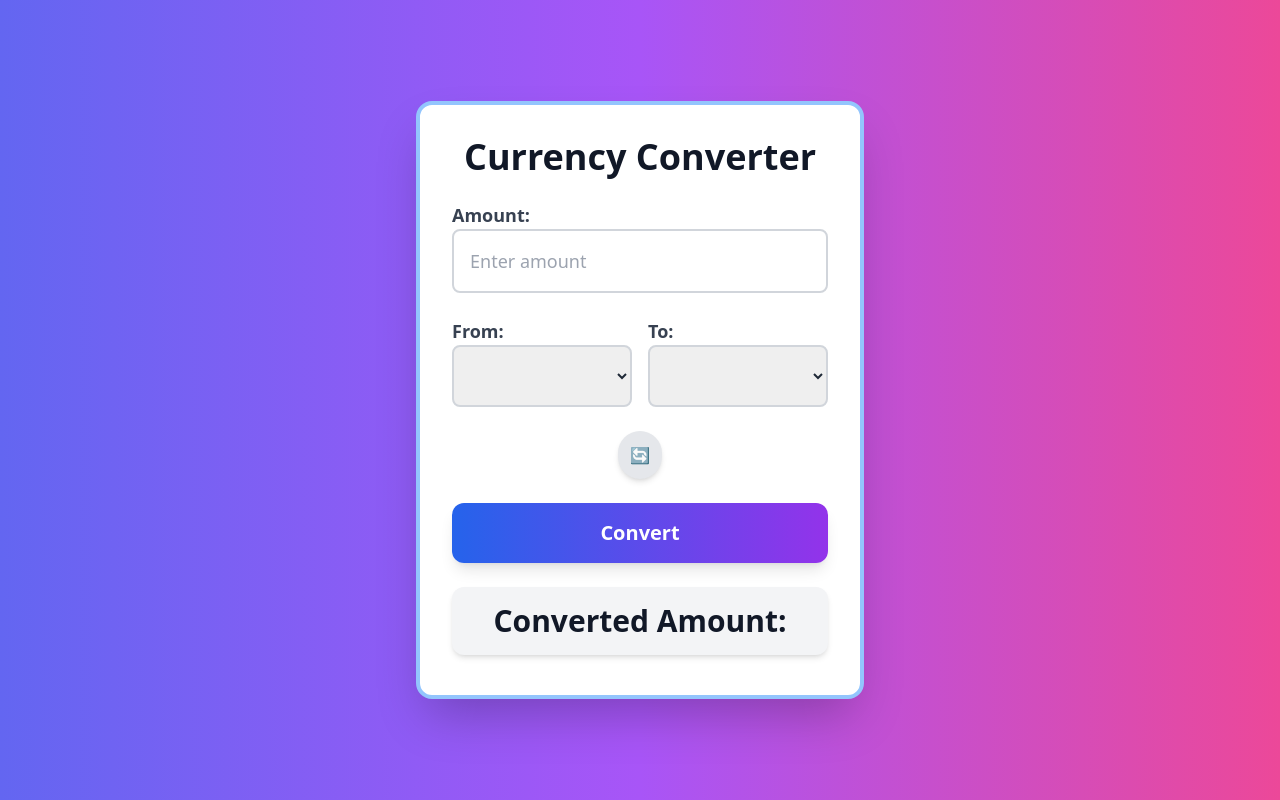
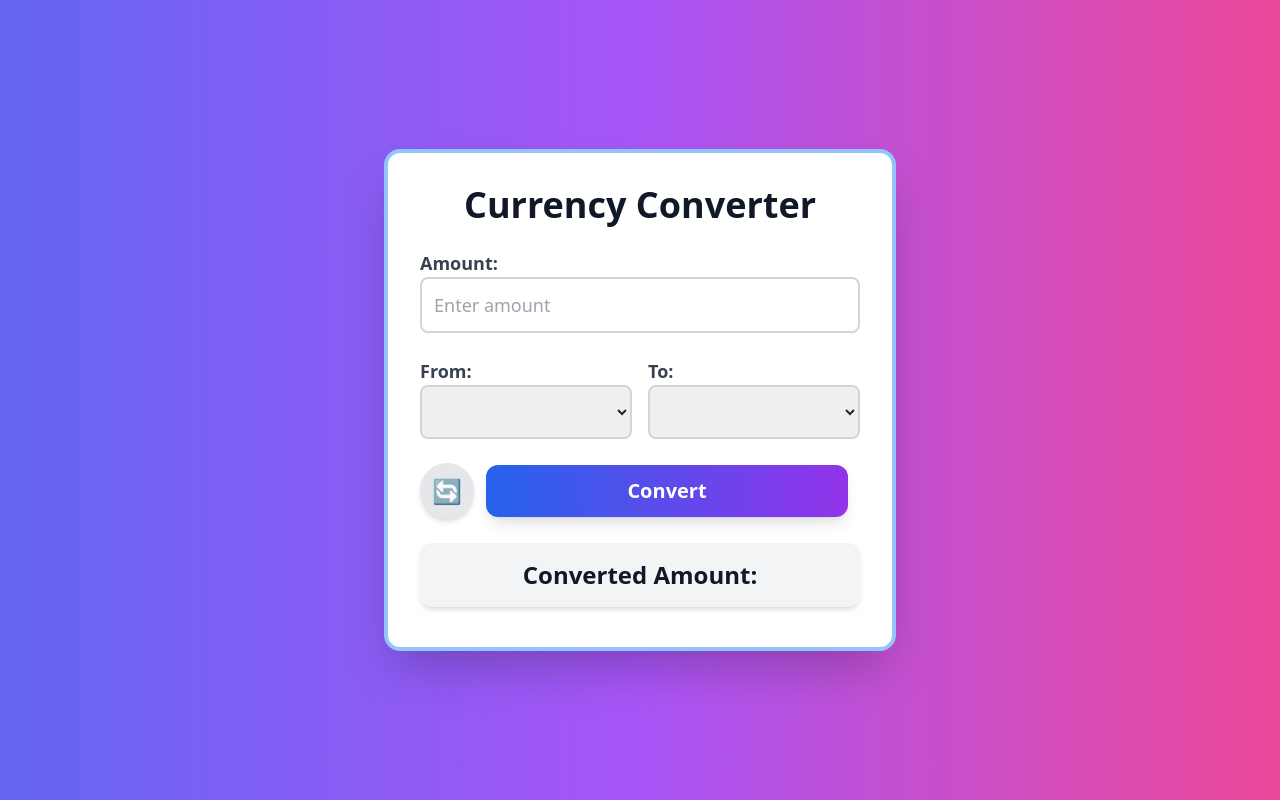
Before and after one commit to the-wilful-youth/Currency-Convertor, a Flask app: page / in a window 1280 px wide. Run offline with Flask 3, Linux system fonts and the light colour scheme; lists and menus that the app fills with data are empty; some libraries are stand-ins or nearby versions.

Commit message:
improvements

```diff
--- a/app.py
+++ b/app.py
@@ -1,4 +1,5 @@
 import os
+import time
 from flask import Flask, request, jsonify, render_template
 import requests
 from dotenv import load_dotenv
@@ -12,11 +13,14 @@ app = Flask(__name__)
 API_KEY = os.getenv("API_KEY")
 BASE_URL = "https://v6.exchangerate-api.com/v6/"
 
-# Store currency names globally to reduce API calls
+# Global storage for currency data
 CURRENCIES = {}
+EXCHANGE_RATES_CACHE = {}
+CACHE_TIMESTAMP = 0
+CACHE_EXPIRY = 600  # Cache expiration time in seconds (10 minutes)
 
 def load_currencies():
-    """Fetch available currencies and store them in a global dictionary."""
+    """Fetch available currencies and store them globally."""
     global CURRENCIES
     url = f"{BASE_URL}{API_KEY}/codes"
     response = requests.get(url)
@@ -37,14 +41,16 @@ def home():
 
 @app.route("/currencies", methods=["GET"])
 def get_currencies():
-    """Return available currencies with country names."""
+    """Return available currencies."""
     if not CURRENCIES:
         return jsonify({"error": "Failed to load currencies"}), 500
     return jsonify({"currencies": CURRENCIES})
 
 @app.route("/convert", methods=["GET"])
 def convert_currency():
-    """Convert currency based on user input."""
+    """Convert currency using cached exchange rates."""
+    global EXCHANGE_RATES_CACHE, CACHE_TIMESTAMP
+
     from_currency = request.args.get("from")
     to_currency = request.args.get("to")
     amount = request.args.get("amount", type=float, default=1)
@@ -53,24 +59,32 @@ def convert_currency():
     if not from_currency or not to_currency or from_currency not in CURRENCIES or to_currency not in CURRENCIES:
         return jsonify({"error": "Invalid or unsupported currency"}), 400
 
-    # Fetch latest exchange rates
-    url = f"{BASE_URL}{API_KEY}/latest/{from_currency}"
-    response = requests.get(url)
-    data = response.json()
+    current_time = time.time()
 
-    if response.status_code != 200 or "conversion_rates" not in data:
-        return jsonify({"error": "Failed to fetch exchange rates"}), 500
+    # Check if cached data is still valid
+    if from_currency in EXCHANGE_RATES_CACHE and (current_time - CACHE_TIMESTAMP) < CACHE_EXPIRY:
+        exchange_rate = EXCHANGE_RATES_CACHE[from_currency].get(to_currency)
+    else:
+        # Fetch latest exchange rates and update cache
+        url = f"{BASE_URL}{API_KEY}/latest/{from_currency}"
+        response = requests.get(url)
+        data = response.json()
 
-    # Convert currency
-    rate = data["conversion_rates"].get(to_currency)
-    if not rate:
+        if response.status_code != 200 or "conversion_rates" not in data:
+            return jsonify({"error": "Failed to fetch exchange rates"}), 500
+
+        EXCHANGE_RATES_CACHE[from_currency] = data["conversion_rates"]
+        CACHE_TIMESTAMP = current_time
+        exchange_rate = data["conversion_rates"].get(to_currency)
+
+    if not exchange_rate:
         return jsonify({"error": "Conversion rate not found"}), 400
 
-    converted_amount = round(amount * rate, 2)
+    converted_amount = round(amount * exchange_rate, 2)
 
     return jsonify({
         "converted_amount": converted_amount,
-        "exchange_rate": rate,
+        "exchange_rate": exchange_rate,
         "from_currency": from_currency,
         "to_currency": to_currency
     })
--- a/templates/index.html
+++ b/templates/index.html
@@ -10,7 +10,7 @@
     class="bg-gradient-to-r from-indigo-500 via-purple-500 to-pink-500 flex items-center justify-center min-h-screen px-4"
   >
     <div
-      class="bg-white p-6 md:p-8 rounded-2xl shadow-2xl w-full max-w-md text-center border-4 border-blue-300"
+      class="bg-white p-6 md:p-8 rounded-2xl shadow-2xl w-full max-w-lg text-center border-4 border-blue-300"
     >
       <h2 class="text-3xl md:text-4xl font-extrabold text-gray-900 mb-6">
         Currency Converter
@@ -18,87 +18,100 @@
 
       <!-- Amount Input -->
       <div class="mb-6">
-        <label class="block text-gray-700 font-semibold text-lg text-left"
+        <label
+          for="amount"
+          class="block text-gray-700 font-semibold text-lg text-left"
           >Amount:</label
         >
         <input
           type="number"
           id="amount"
-          class="w-full p-3 md:p-4 border-2 border-gray-300 rounded-lg focus:ring-4 focus:ring-blue-500 text-lg text-gray-800"
+          aria-label="Enter amount to convert"
+          class="w-full p-3 border-2 border-gray-300 rounded-lg focus:ring-2 focus:ring-blue-500 text-lg text-gray-800"
           placeholder="Enter amount"
         />
       </div>
 
       <!-- Currency Selection -->
-      <div class="grid grid-cols-1 md:grid-cols-2 gap-4 mb-6">
+      <div class="grid grid-cols-1 sm:grid-cols-2 gap-4 mb-6">
         <div>
-          <label class="block text-gray-700 font-semibold text-lg text-left"
+          <label
+            for="from_currency"
+            class="block text-gray-700 font-semibold text-lg text-left"
             >From:</label
           >
           <select
             id="from_currency"
-            class="w-full p-3 md:p-4 border-2 border-gray-300 rounded-lg focus:ring-4 focus:ring-blue-500 text-lg text-gray-800"
+            aria-label="Select currency to convert from"
+            class="w-full p-3 border-2 border-gray-300 rounded-lg focus:ring-2 focus:ring-blue-500 text-lg text-gray-800"
           ></select>
         </div>
         <div>
-          <label class="block text-gray-700 font-semibold text-lg text-left"
+          <label
+            for="to_currency"
+            class="block text-gray-700 font-semibold text-lg text-left"
             >To:</label
           >
           <select
             id="to_currency"
-            class="w-full p-3 md:p-4 border-2 border-gray-300 rounded-lg focus:ring-4 focus:ring-blue-500 text-lg text-gray-800"
+            aria-label="Select currency to convert to"
+            class="w-full p-3 border-2 border-gray-300 rounded-lg focus:ring-2 focus:ring-blue-500 text-lg text-gray-800"
           ></select>
         </div>
       </div>
 
-      <!-- Swap Button -->
-      <div class="text-center mb-6">
+      <!-- Swap & Convert Buttons -->
+      <div class="flex justify-between items-center mb-6">
         <button
           onclick="swapCurrencies()"
-          class="bg-gray-200 p-3 rounded-full shadow-md hover:bg-gray-300 transition"
+          aria-label="Swap currencies"
+          tabindex="0"
+          class="bg-gray-200 p-3 rounded-full shadow-md hover:bg-gray-300 focus:ring-2 focus:ring-gray-500 transition text-2xl"
         >
           🔄
         </button>
+        <button
+          onclick="convert()"
+          aria-label="Convert currency"
+          tabindex="0"
+          class="flex-1 mx-3 bg-gradient-to-r from-blue-600 to-purple-600 text-white p-3 rounded-xl text-xl font-bold shadow-lg hover:opacity-90 focus:ring-2 focus:ring-blue-400 transition"
+        >
+          Convert
+        </button>
       </div>
-
-      <!-- Convert Button -->
-      <button
-        onclick="convert()"
-        class="w-full bg-gradient-to-r from-blue-600 to-purple-600 text-white p-3 md:p-4 rounded-xl text-xl font-bold shadow-lg hover:opacity-90 transition"
-      >
-        Convert
-      </button>
 
       <!-- Conversion Result -->
       <h3
         id="result"
-        class="text-2xl md:text-3xl font-bold text-gray-900 mt-6 p-4 bg-gray-100 rounded-xl shadow-md"
+        role="status"
+        class="text-2xl font-bold text-gray-900 mt-6 p-4 bg-gray-100 rounded-xl shadow-md"
       >
         Converted Amount:
       </h3>
       <p id="conversion_rate" class="text-lg text-gray-600 mt-2"></p>
+      <p id="last_updated" class="text-sm text-gray-500 mt-2"></p>
     </div>
 
     <script>
+      let lastUpdateTime = 0;
+      const CACHE_EXPIRY = 600000; // 10 minutes in milliseconds
+
       async function loadCurrencies() {
         try {
           const response = await fetch("/currencies");
           const data = await response.json();
 
-          if (!data.currencies) {
+          if (!data.currencies)
             throw new Error("Invalid currency data received.");
-          }
 
           const fromCurrency = document.getElementById("from_currency");
           const toCurrency = document.getElementById("to_currency");
 
-          // Empty dropdowns and add default placeholder
           fromCurrency.innerHTML =
             '<option value="" disabled selected>Select Currency</option>';
           toCurrency.innerHTML =
             '<option value="" disabled selected>Select Currency</option>';
 
-          // Populate dropdowns
           for (const [code, name] of Object.entries(data.currencies)) {
             fromCurrency.appendChild(new Option(`${code} - ${name}`, code));
             toCurrency.appendChild(new Option(`${code} - ${name}`, code));
@@ -124,9 +137,7 @@
           );
           const data = await response.json();
 
-          if (data.error) {
-            throw new Error(data.error);
-          }
+          if (data.error) throw new Error(data.error);
 
           document.getElementById(
             "result"
@@ -134,6 +145,11 @@
           document.getElementById(
             "conversion_rate"
           ).innerText = `Exchange Rate: 1 ${fromCurrency} = ${data.exchange_rate} ${toCurrency}`;
+
+          // Update last refresh time
+          lastUpdateTime = Date.now();
+          document.getElementById("last_updated").innerText =
+            "Rates updated just now";
         } catch (error) {
           console.error("Conversion error:", error);
           document.getElementById("conversion_rate").innerText =
@@ -150,7 +166,15 @@
         ];
       }
 
+      function autoUpdateRates() {
+        const now = Date.now();
+        if (now - lastUpdateTime >= CACHE_EXPIRY) {
+          convert(); // Automatically fetch the latest exchange rates
+        }
+      }
+
       loadCurrencies();
+      setInterval(autoUpdateRates, 60000); // Check every 60 seconds (1 minute)
     </script>
   </body>
 </html>
```
